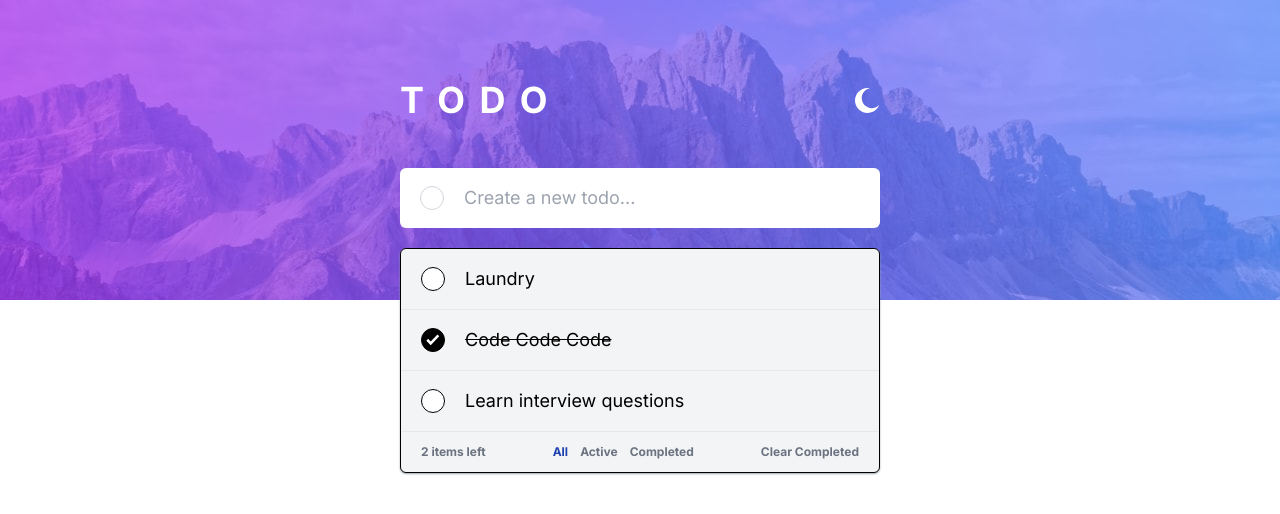
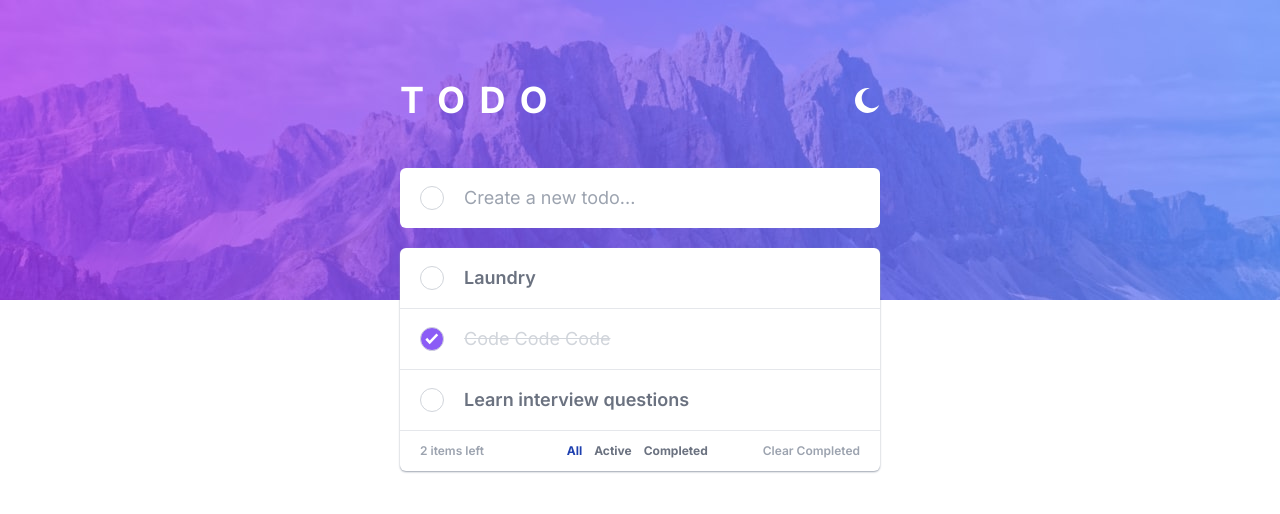
Before and after one commit to MrYious/TodoApp-NextJS, a Next.js app: page / in a window 1280 px wide. Shown: the top 514 px of the page. Built offline with nearby package versions, Linux system fonts and the light colour scheme.

Commit message:
update design tasks and statusbar

```diff
--- a/src/app/_components/Task.tsx
+++ b/src/app/_components/Task.tsx
@@ -3,17 +3,17 @@ import check from "../_assets/icon-check.svg";
 import cross from "../_assets/icon-cross.svg";
 import { useState } from 'react';
 
-export default function Task(props: { toggleState: (id: string)=> void; handleDeleteTask: (id: string) => void; task: { id: string; state: string, text: string }}){
+export default function Task(props: { theme: string; toggleState: (id: string)=> void; handleDeleteTask: (id: string) => void; task: { id: string; state: string, text: string }}){
     const [isHover, setIsHover] = useState(false)
     return(
         <div key={props.task.id} className="flex py-4 px-5 items-center gap-5 border-b-[1px] border-gray-200 ">
-            <span className="cursor-pointer " onClick={()=>{props.toggleState(props.task.id)}}>
+            <span className="cursor-pointer select-none" onClick={()=>{props.toggleState(props.task.id)}}>
                 {
                     props.task.state === "Active" ?
-                        <div className=" bg-white rounded-full border-[1px] border-black w-6 h-6 shrink-0">
+                        <div className={`${props.theme === 'light' ? 'border-gray-300 ' : 'border-gray-600'} rounded-full border-[1px] border-black w-6 h-6 shrink-0`}>
                         </div>
                     :  props.task.state === "Completed" ?
-                        <div className=" flex justify-center p-1 items-center bg-black rounded-full border-[1px] border-black w-6 h-6 shrink-0">
+                        <div className={`${props.theme === 'light' ? 'border-gray-300' : 'border-gray-600'} flex justify-center p-1 items-center bg-violet-500 rounded-full border-[1px] border-black w-6 h-6 shrink-0`}>
                             <Image
                                 className=""
                                 src={check}
@@ -29,9 +29,9 @@ export default function Task(props: { toggleState: (id: string)=> void; handleDe
             <div
                 onMouseEnter={()=>{setIsHover(true)}}
                 onMouseLeave={()=>{setIsHover(false)}}
-                className={`flex w-full cursor-pointer ${props.task.state === 'Completed' ? 'line-through' : '' }`}
+                className={`flex w-full cursor-pointer`}
             >
-                <div className="w-full" onClick={()=>{props.toggleState(props.task.id)}}>
+                <div className={` ${props.task.state === 'Active' && props.theme === 'light' ? 'text-gray-500 font-semibold' : props.theme === 'light' ? 'text-gray-300 line-through' : props.theme === 'dark' && props.task.state === 'Active' ? 'text-gray-200 font-semibold' : ' text-gray-500 line-through' } w-full`} onClick={()=>{props.toggleState(props.task.id)}}>
                     {props.task.text}
                 </div>
                 <button onClick={()=>{props.handleDeleteTask(props.task.id)}}>
@@ -39,8 +39,8 @@ export default function Task(props: { toggleState: (id: string)=> void; handleDe
                         className={`text-black ${isHover ? 'visible' : 'invisible'}`}
                         src={cross}
                         alt="My SVG"
-                        width={20}
-                        height={20}
+                        width={18}
+                        height={18}
                     />
                 </button>
             </div>
--- a/src/app/page.tsx
+++ b/src/app/page.tsx
@@ -106,32 +106,35 @@ export default function Home() {
             onKeyDown={handleKeyPress}
           />
         </div>
-
-        <div className="flex-col border-[1px] border-black mt-5 rounded-md bg-gray-100 text-lg shadow-sm shadow-gray-400">
-          {/* List */}
+        {/* LIST */}
+        <div className={`${theme === 'light' ? 'bg-white shadow-gray-400' : 'bg-gray-800 shadow-gray-900'} flex-col mt-5 rounded-md text-lg shadow-sm `}>
+          {/* Todos */}
           {
             tasks.filter((task) => task.state === filter || filter === "All" ).map((task, i) =>
-              <Task key={task.id} task={task} toggleState={toggleState} handleDeleteTask={handleDeleteTask}/>
+              <Task key={task.id} theme={theme} task={task} toggleState={toggleState} handleDeleteTask={handleDeleteTask}/>
             )
           }
           {/* Status Bar */}
-          <div className="flex justify-between items-center rounded-b-md text-xs font-bold py-3 px-5 ">
-            <div className="text-gray-500">
+          <div className={`${theme === 'light' ? 'text-gray-400' : 'text-gray-500'} flex justify-between items-center rounded-b-md text-xs py-3 px-5 `}>
+            <div className="font-semibold w-1/3 text-left">
               {tasks.filter((task)=> task.state === 'Active').length} items left
             </div>
-            <div className="flex gap-3">
-              <button className={` hover:text-black ${filter === 'All' ? 'text-blue-800' : 'text-gray-500' }`} onClick={()=>{setFilter('All')}}>
-                All
-              </button>
-              <button className={` hover:text-black ${filter === 'Active' ? 'text-blue-800' : 'text-gray-500' }`} onClick={()=>{setFilter('Active')}}>
-                Active
-              </button>
-              <button className={` hover:text-black ${filter === 'Completed' ? 'text-blue-800' : 'text-gray-500' }`} onClick={()=>{setFilter('Completed')}}>
-                Completed
-              </button>
+            <div className="flex gap-3 font-bold w-1/3 text-center">
+              {
+                ['All', 'Active', 'Completed'].map((text,i) =>
+                  theme === 'light' ?
+                    <button key={i} className={`${filter === text ? 'text-blue-800' : 'text-gray-500 hover:text-black' }`} onClick={()=>{setFilter(text)}}>
+                      {text}
+                    </button>
+                  :
+                    <button key={i} className={`${filter === text ? 'text-blue-600' : 'text-gray-500 hover:text-white' }`} onClick={()=>{setFilter(text)}}>
+                      {text}
+                    </button>
+                )
+              }
             </div>
-            <div>
-              <button className="text-gray-500 hover:text-black" onClick={handleClearCompleted}>Clear Completed</button>
+            <div className=" w-1/3 text-right">
+              <button className={` hover:text-black font-semibold`} onClick={handleClearCompleted}>Clear Completed</button>
             </div>
           </div>
         </div>
```
